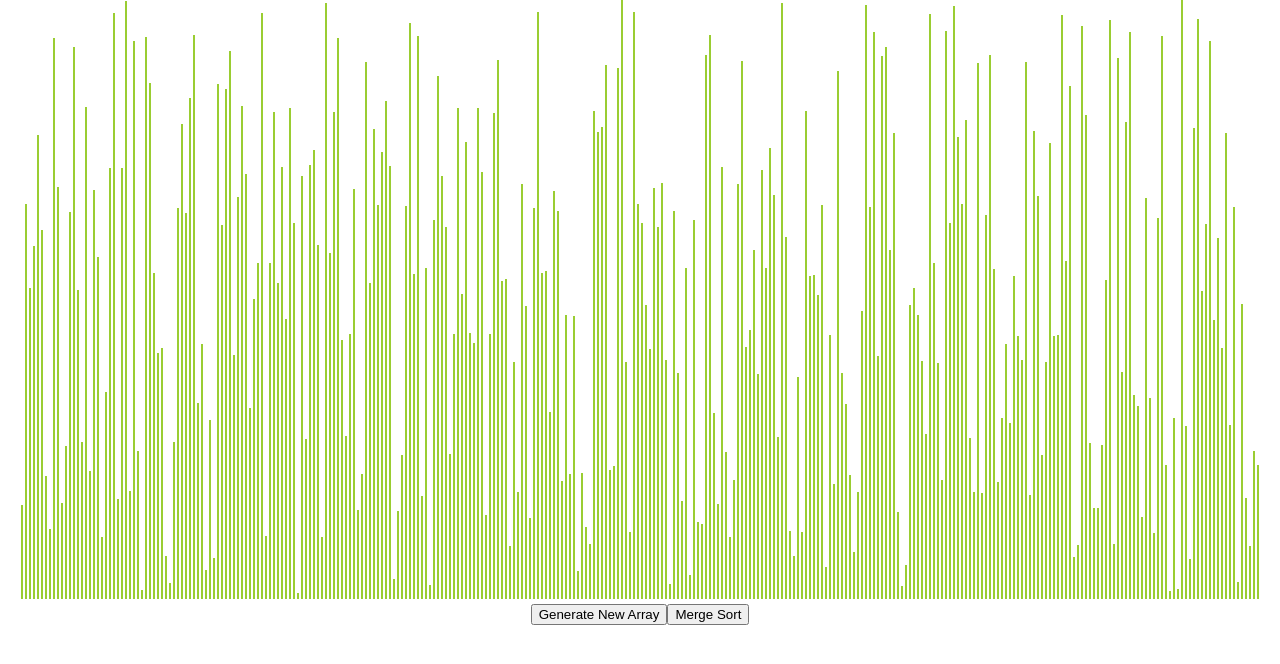
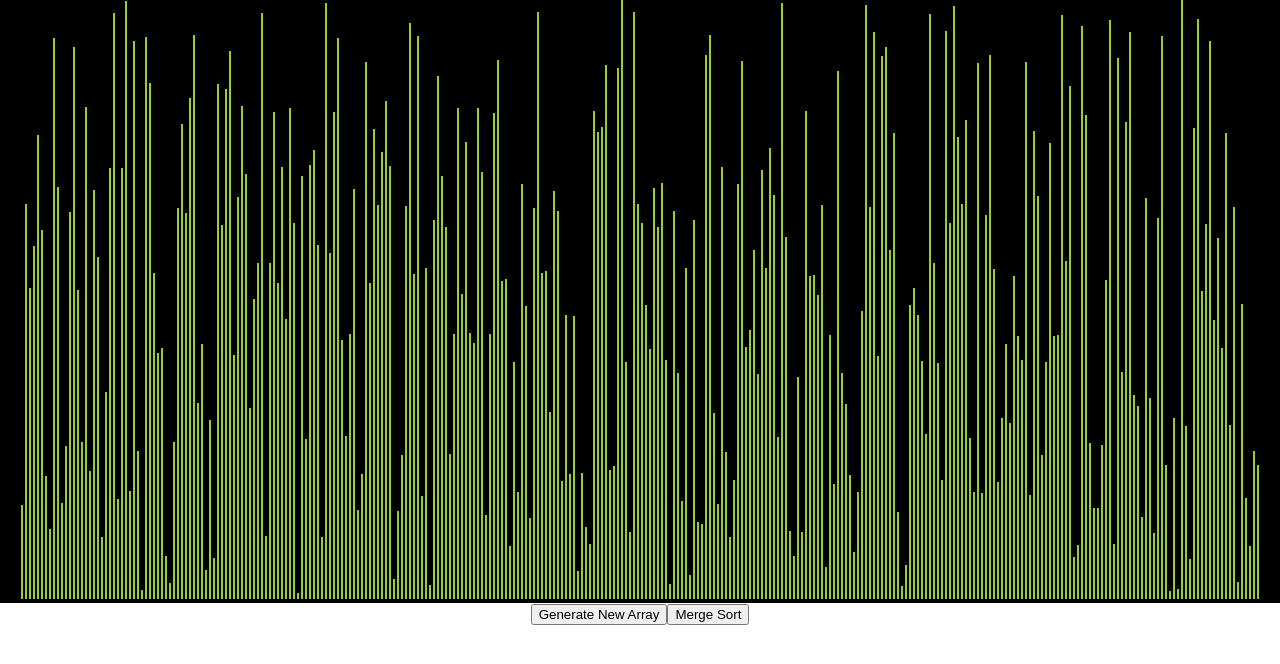
Before and after one commit to bmalkmus/algorithms, a React (Create React App) app: page / in a window 1280 px wide. Shown: the top 664 px of the page. Built offline with nearby package versions, Linux system fonts and the light colour scheme.

Commit message:
stuck on my barOneStyle issue

```diff
--- a/src/components/merge/index.tsx
+++ b/src/components/merge/index.tsx
@@ -62,6 +62,7 @@ class MergeVis extends Component <IProps, IState>{
 
                 const color = i % 3 === 0 ? compareColor : mainBarColor;
                 setTimeout(()=>{
+                    console.log(barOneStyle)
                     barOneStyle.setAttribute("style", `background-color:${color};`)
                     barTwoStyle.setAttribute("style", `background-color:${color};`)
                 }, i * animationSpeedMS);
--- a/src/components/merge/style.css
+++ b/src/components/merge/style.css
@@ -1,6 +1,7 @@
 .array-container {
     /* position: absolute; */
     left: 100px;
+    background-color: black
 
 
 }
```
